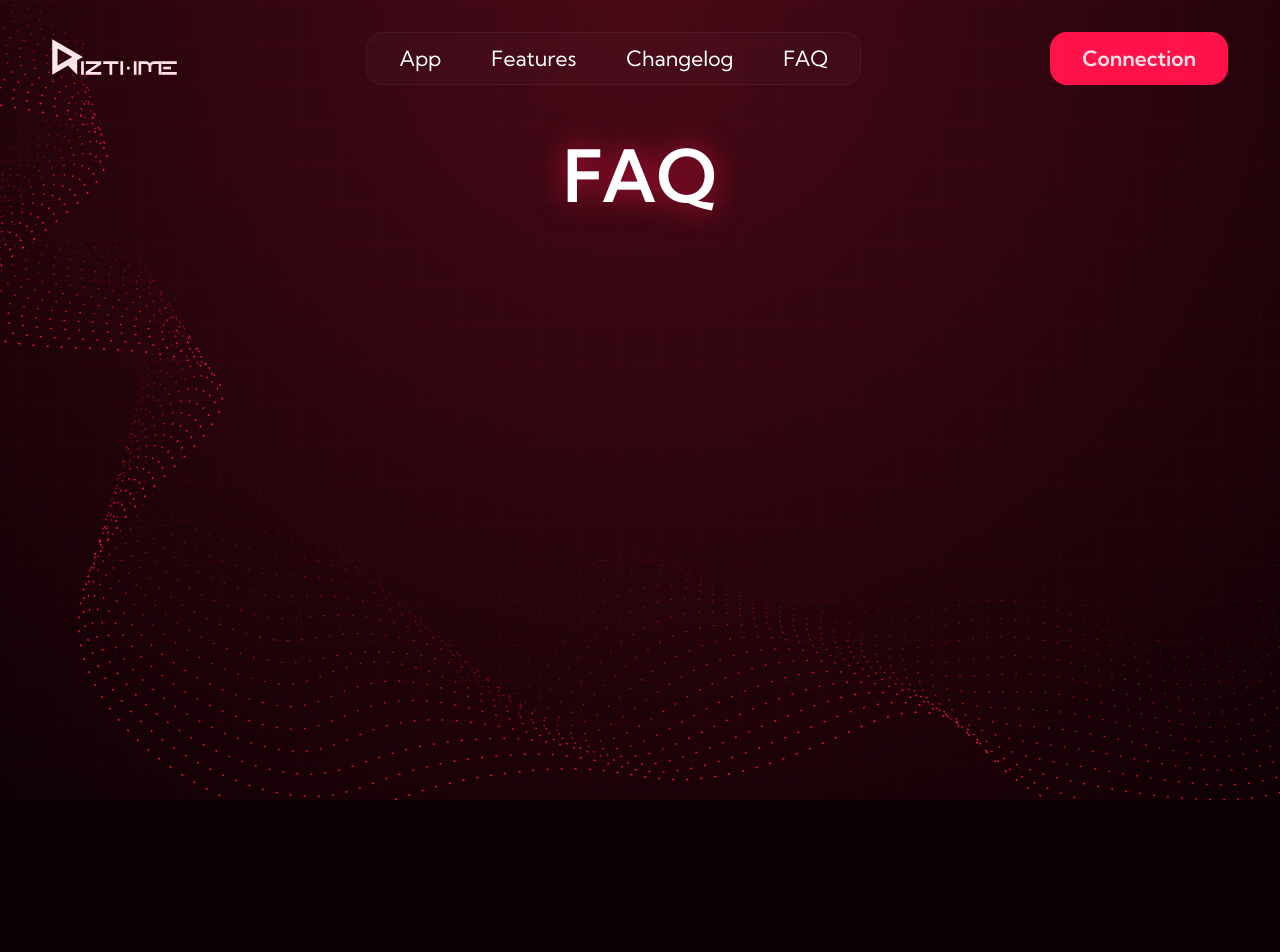
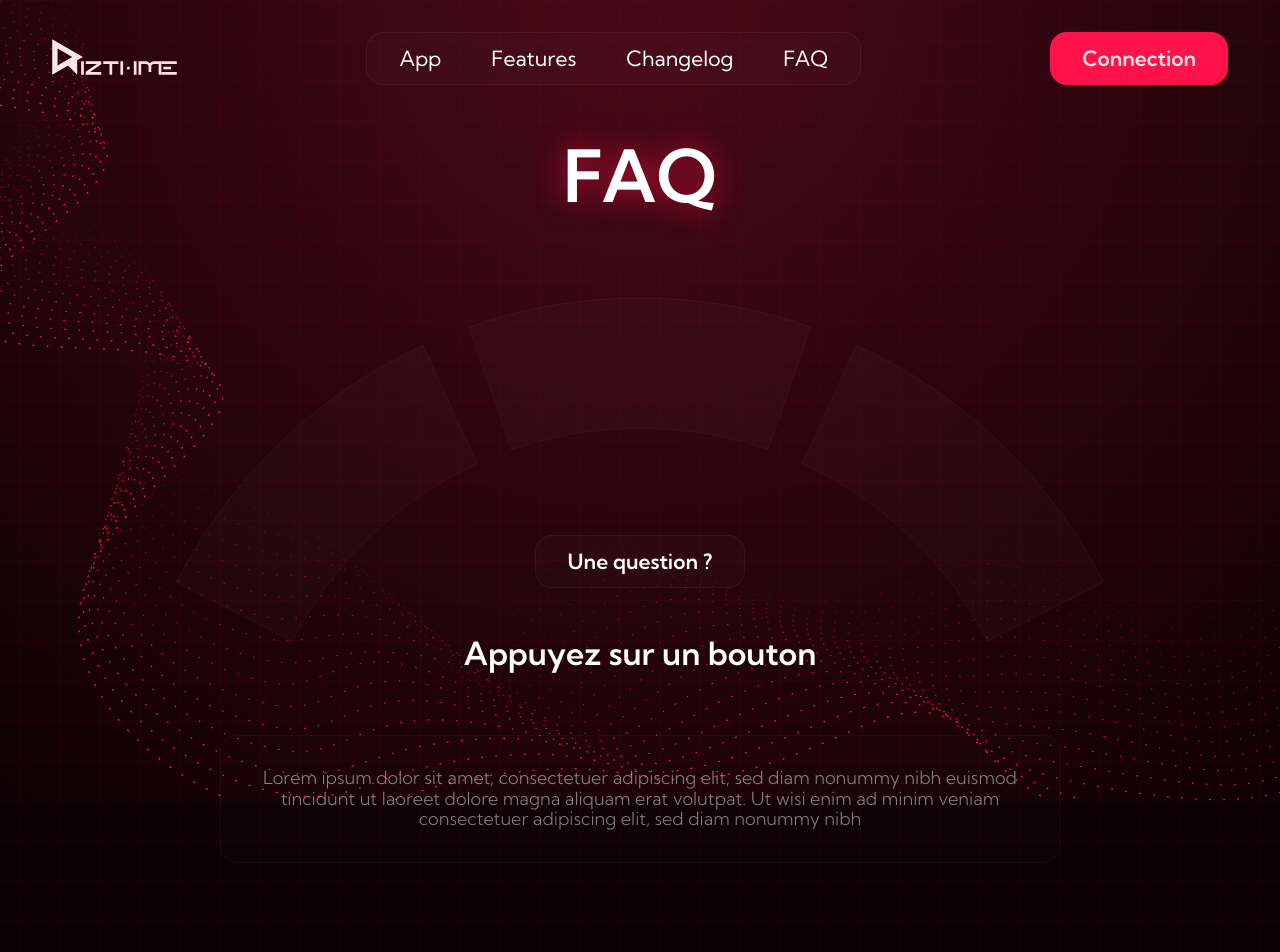
Before and after one commit to Tarborar/Rizthme, a React (Vite) app: page /faq in a window 1280 px wide. Shown: the top 952 px of the page. Before the commit the page ends 800 px from the top, so only its background shows below. Built offline with nearby package versions, Linux system fonts and the light colour scheme.

Commit message:
page faq

```diff
--- a/src/Pages/Faq.jsx
+++ b/src/Pages/Faq.jsx
@@ -1,9 +1,128 @@
+import { useState } from 'react';
+import '../Styles/pages/Faq.scss';
+
+//Diamètre du cercle extérieur
+const size = 1100;
+const center = size / 2;
+const outerRadius = 520;
+
+//Diamètre du second cercle intérieur
+const innerRadius = 390;
+
+//Nombre de segment
+const segments = 3;
+
+//Amplitude de l'arc de cercle
+const spacing = 0.35;
+const startAngle = -Math.PI * (0.5 + spacing);
+const endAngle = -Math.PI * (0.5 - spacing);
+
+//Espace entre les segments
+const gapPx = 50;
+const gapAngle = gapPx / outerRadius;
+
+//Convertit les coordonnées (rayon, angle) en coordonnées (x, y) pour placer <path />
+function polarToCartesian(cx, cy, r, angle){
+    return {
+        x: cx + r * Math.cos(angle),
+        y: cy + r * Math.sin(angle),
+    }
+}
+
+function createSlicePath(i){
+    const totalAngle = endAngle - startAngle; //amplitude totale
+
+    const totalGap = gapAngle * (segments - 1); //amplitude totale des espaces
+
+    const usableAngle = totalAngle - totalGap; //amplitude totale des segments (sans les espaces)
+
+    const sliceAngle = usableAngle / segments; //amplitude de chaque segment[i]
+
+    const angleStart = startAngle + i * (sliceAngle + gapAngle); //position de départ du segment[i] + adapte le décalage pour segment[i+1]
+
+    const angleEnd = angleStart + sliceAngle; //position de fin du segment[i]
+
+    //Récupère les coordonnées (x, y) de fin et de début de l'arc[i] extérieur
+    const outerStart = polarToCartesian(center, center, outerRadius, angleStart);
+    const outerEnd = polarToCartesian(center, center, outerRadius, angleEnd);
+
+    //Récupère les coordonnées (x, y) de fin et de début de l'arc[i] intérieur
+    const innerStart = polarToCartesian(center, center, innerRadius, angleStart);
+    const innerEnd = polarToCartesian(center, center, innerRadius, angleEnd);
+
+    /*
+    (M)Move to
+    (A)Arc
+
+    (L)Line to
+    (A)Arc
+
+    (Z)Close path
+    */
+    return `
+        M ${outerStart.x} ${outerStart.y}
+        A ${outerRadius} ${outerRadius} 0 0 1 ${outerEnd.x} ${outerEnd.y}
+        L ${innerEnd.x} ${innerEnd.y}
+        A ${innerRadius} ${innerRadius} 0 0 0 ${innerStart.x} ${innerStart.y}
+        Z
+    `;
+}
+
 function Faq() {
+    const [faqClicked, setFaqClicked] = useState(null);
+
+    let inputContent;
+    let titleContent;
+    let answerContent;
+
+    switch(faqClicked){
+        case 0:
+            inputContent = "Menu 1";
+            titleContent = "Comment utiliser Discord ?"
+            answerContent = " Lorem ipsum dolor sit amet, consectetuer adipiscing elit, sed diam nonummy nibh euismod tincidunt ut laoreet dolore magna aliquam erat volutpat. Ut wisi enim ad minim veniam consectetuer adipiscing elit, sed diam nonummy nibh"
+            break;
+        case 1:
+            inputContent = "Menu 2";
+            titleContent = "Comment changer de musique ?"
+            answerContent = " Lorem ipsum dolor sit amet, consectetuer adipiscing elit, sed diam nonummy nibh euismod tincidunt ut laoreet dolore magna aliquam erat volutpat"
+            break;
+        case 2:
+            inputContent = "Menu 3";
+            titleContent = "Est-ce que c'est gratuit ?"
+            answerContent = " Lorem ipsum dolor sit amet, consectetuer adipiscing elit, sed diam nonummy nibh euismod tincidunt ut laoreet dolore magna aliquam erat volutpat. Ut wisi enim ad minim veniam consectetuer adipiscing elit, sed diam nonummy nibh consectetuer adipiscing elit, sed diam nonummy nibh euismod tincidunt ut laoreet dolore magna aliquam erat volutpat. Ut wisi enim ad minim veniam consectetuer adipiscing elit, sed diam nonummy nibh"
+            break;
+        default:
+            inputContent = "Une question ?";
+            titleContent = "Appuyez sur un bouton"
+            answerContent = " Lorem ipsum dolor sit amet, consectetuer adipiscing elit, sed diam nonummy nibh euismod tincidunt ut laoreet dolore magna aliquam erat volutpat. Ut wisi enim ad minim veniam consectetuer adipiscing elit, sed diam nonummy nibh"
+            break;
+    }
+
     return (
-    <div className="home center">
-        <h1>FAQ</h1>
-    </div>
-  )
+        <div className="faq vertical center gap">
+            <h2>FAQ</h2>
+            <svg
+                width={size}
+                height={size}
+                viewBox={`0 0 ${size} ${size}`}
+                className="faq-svg"
+            >
+                {Array.from({ length: segments }).map((_, i) => (
+                    <a key={i} href={`#${i}`}>
+                        <path
+                            className='path'
+                            d={createSlicePath(i)}
+                            onClick={() => setFaqClicked(i)}
+                        />
+                    </a>
+                ))}
+            </svg>
+
+            <button className='faq__button glass buttonPadding buttonText'>{inputContent}</button>
+            <h3 className='faq__title smallTitle'>{titleContent}</h3>
+            <p className='faq__paragraph paragraph glass'>{answerContent}</p>
+        </div>
+    )
 }
 
 export default Faq
--- a/src/Styles/Pages/Faq.scss
+++ b/src/Styles/Pages/Faq.scss
@@ -0,0 +1,33 @@
+.faq{
+    position: relative;
+}
+
+.faq__button {
+    position: absolute;
+    top: 400px;
+}
+
+.faq__title{
+    position: absolute;
+    top: 500px;
+}
+
+.faq__paragraph{
+    position: absolute;
+    top: 600px;
+    max-width: 840px;
+    padding: 32px;
+    border-radius: 17px;
+}
+
+.path{
+    fill: rgba($color: white, $alpha: 0.02);
+    stroke: rgba($color: white, $alpha: 0.05);
+    stroke-linecap: round;
+
+    &:hover{
+        filter: drop-shadow(0 0 5px rgba(255, 16, 73, 1));
+        stroke: white;
+        cursor: pointer;
+    }
+}
--- a/src/Styles/Pages/Home.scss
+++ b/src/Styles/Pages/Home.scss
@@ -1,4 +1,3 @@
 .home__button{
     gap: 10px;
-    color: white;
 }
--- a/src/Styles/main.scss
+++ b/src/Styles/main.scss
@@ -7,6 +7,7 @@ html{
     margin: 0 auto;
 
     overflow-x: hidden;
+    // overflow-y: hidden;
 }
 body{
     position: relative;
@@ -98,6 +99,7 @@ h1, h2{
 .buttonText{
     font-size: 21px;
     font-weight: 600;
+    color: white;
 }
 
 .paragraph{
```
